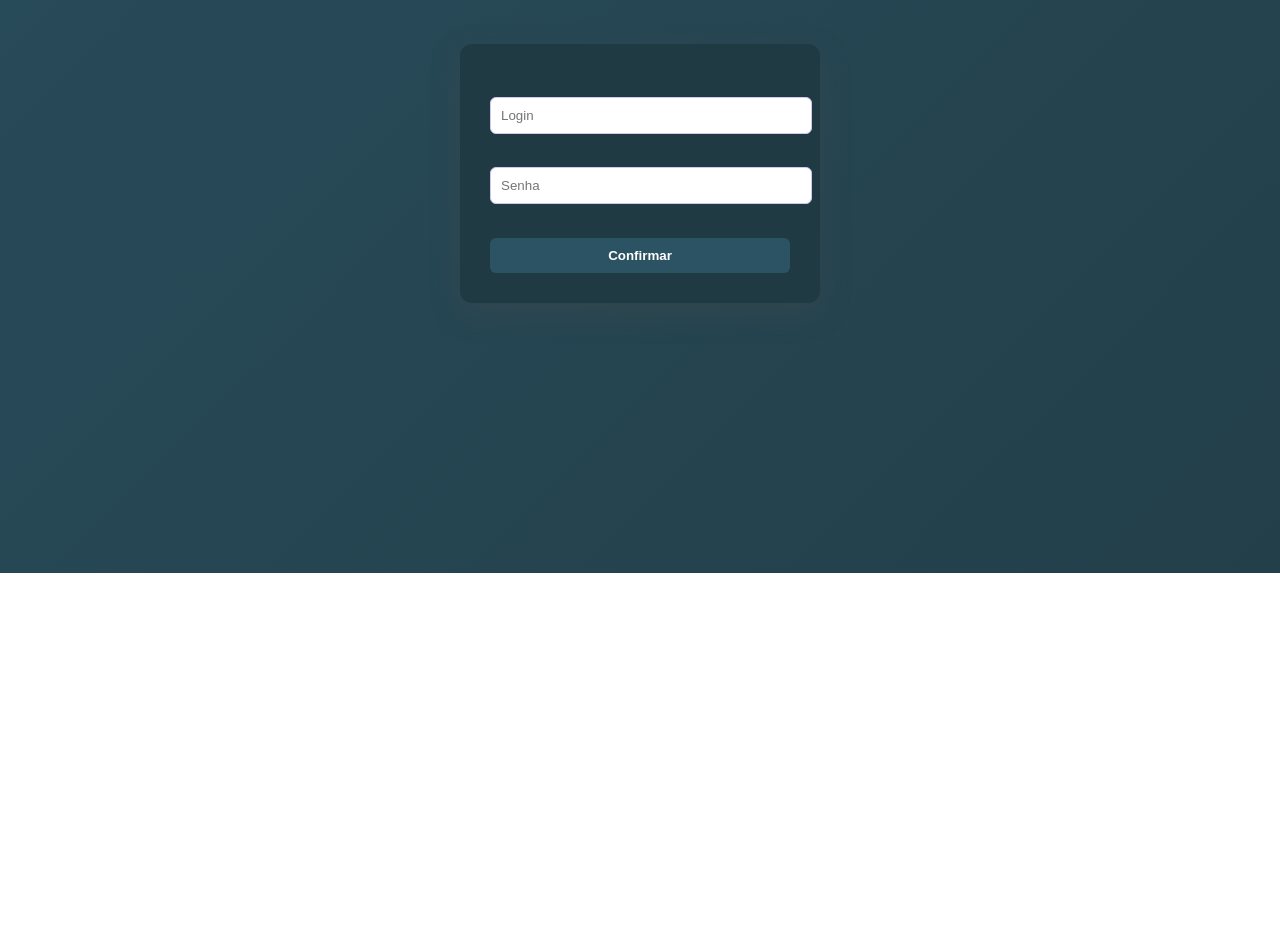
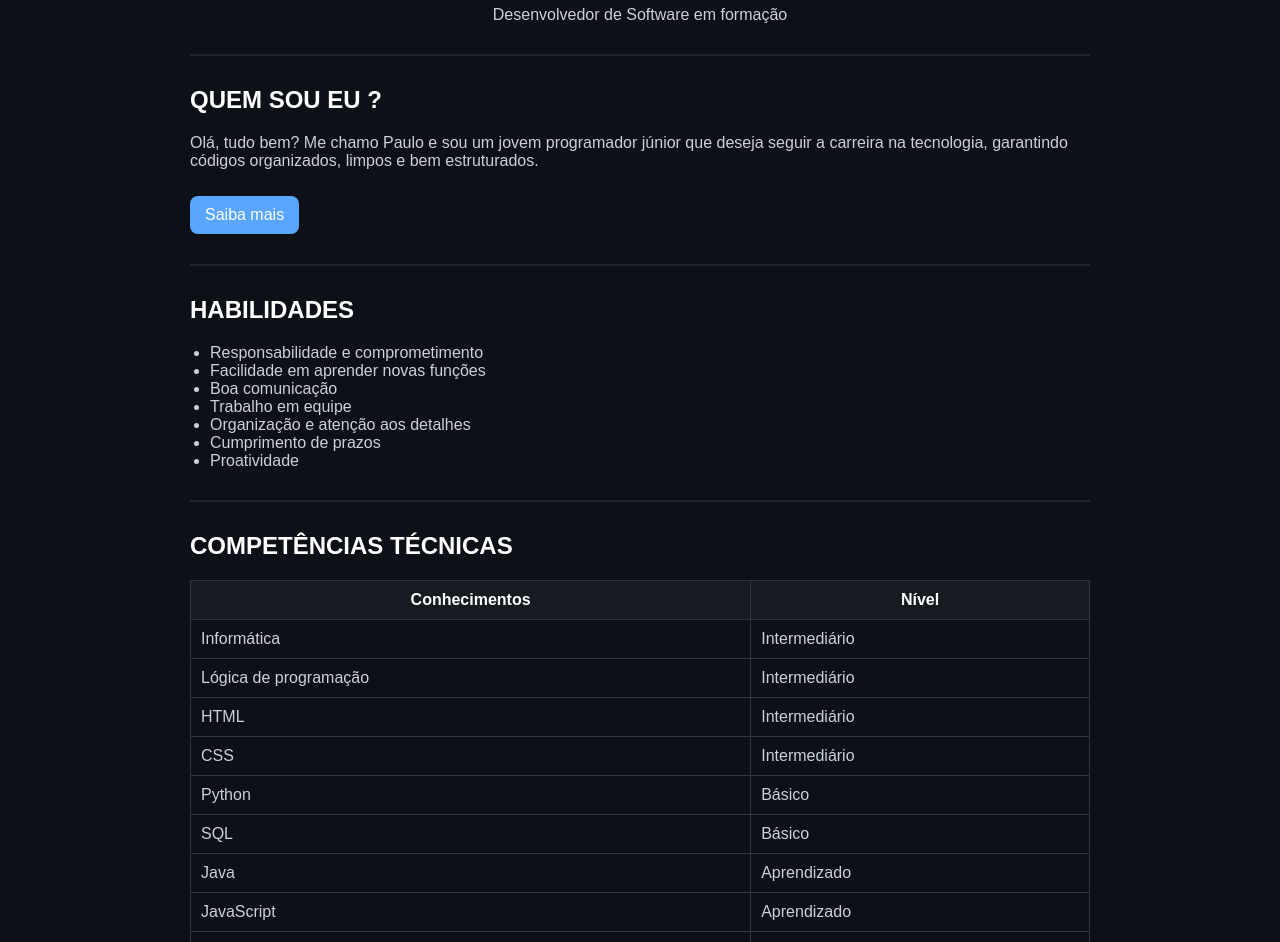
Before and after one commit to phsantos06/phsantos06.github.io, a plain HTML site: page index.html in a window 1280 px wide. Shown: the part 227-1169 px from the top of the page. Before the commit the page ends 800 px from the top, so only its background shows below. Drawn offline with Linux system fonts and the light colour scheme.

Commit message:
Add files via upload

```diff
--- a/index.html
+++ b/index.html
@@ -3,69 +3,184 @@
 <head>
     <meta charset="UTF-8">
     <meta name="viewport" content="width=device-width, initial-scale=1.0">
-    <meta name="author" content="Paulo Hnerique">
-    <meta name="descripition" content="Faça o seu loguin">
-    <title>Tela Login</title>
+    <meta name="author" content="Paulo Henrique">
+    <meta name="description" content="Construindo o meu futuro a cada linha.">
+    <title>Meu site</title>
+    <link rel="icon" href="Paulo.jpeg">
     <style>
-        /*Alinhamento*/
         body{
-            margin: 0%;
-            height: 100vh;
-            display: flex;
-            justify-content: center;
-            align-items: center;
-            font-size:50px ;
-            /*Cor de fundo*/
-            background: linear-gradient(-45deg, #0f2027, #203a43,#2c5364);
-            background-size:400% 400%;
-            animation: gradient 5s ease infinite;
+            margin:0;
+            font-family: 'Poppins', sans-serif;
+            background-color:#0D1117;
+            color:#C9D1D9;
         }
-        /*Animação*/
-         @keyframes gradient{
-            0%{background-position: 0% 50%;}
-            50%{background-position: 100% 50%;}
-            100%{background-position: 0% 50%;}
+
+        .container{
+            max-width: 900px;
+            margin: auto;
+            padding: 20px;
         }
-        /*Bordas*/
-       button{
-    width: 100%;
-    padding: 10px;
-    border: none;
-    border-radius: 6px;
-    background: #2c5364;
-    color: white;
-    font-weight: bold;
-    cursor: pointer;
-    transition: 0.3s;
-}
 
-button:hover{
-    background: #203a43;
-}
-form{
-    background: #203a43;
-    padding: 30px;
-    border-radius: 12px;
-    box-shadow: 0 10px 30px rgba(79, 77, 77, 0.3);
-    width: 300px;
-}
-input{
-    width: 100%;
-    padding: 10px;
-    margin: 10px 0;
-    border-radius: 6px;
-    border: 1px solid #d0c6f3;
-}
+        h1,h2,h3,h4,h5,h6{
+            color: white;
+        }
+
+        hr{
+            border: 1px solid #21262D;
+            margin: 30px 0;
+        }
+
+        /* FOTO */
+        .foto{
+            text-align: center;
+        }
+
+        .foto img{
+            width:120px;
+            border-radius:50%;
+            border:3px solid #58A6FF;
+        }
+
+        /* BOTÕES */
+        .btn{
+            display:inline-block;
+            background:#58A6FF;
+            color:white;
+            padding:10px 15px;
+            border-radius:8px;
+            text-decoration:none;
+            margin-top:10px;
+            transition:0.3s;
+        }
+
+        .btn:hover{
+            background:#1F6FEB;
+            transform: translateY(-2px);
+        }
+
+        ul{
+            padding-left:20px;
+        }
+
+        table{
+            width:100%;
+            border-collapse: collapse;
+            margin-top:10px;
+        }
+
+        th, td{
+            border:1px solid #30363D;
+            padding:10px;
+        }
+
+        th{
+            background:#161B22;
+            color:white;
+        }
+
+        .contatos a{
+            display:block;
+            margin-bottom:10px;
+        }
     </style>
 </head>
 <body>
-    <!--Login e senha-->
-    <form>
-        <label></label>
-  <input type="text" name="Login" placeholder="Login" required>
-  <label></label>
-  <input type="password" name="senha " placeholder="Senha" required>
-  <button type="submit">Confirmar</button>
-    </form>
+    <div class="container">
+
+    <!-- SOBRE -->
+    <div class="foto">
+        <img src="Paulo.jpeg" alt="Minha foto">
+        <h1>Paulo Henrique</h1>
+        <p>Desenvolvedor de Software em formação</p>
+    </div>
+
+    <hr>
+
+    <h2>QUEM SOU EU ?</h2>
+    <p>
+        Olá, tudo bem? Me chamo Paulo e sou um jovem programador júnior que deseja seguir a carreira
+        na tecnologia, garantindo códigos organizados, limpos e bem estruturados.
+    </p>
+
+    <a href="sobre.html" class="btn">Saiba mais</a>
+
+    <hr>
+
+    <!-- HABILIDADES -->
+    <h2>HABILIDADES</h2>
+    <ul>
+        <li>Responsabilidade e comprometimento</li>
+        <li>Facilidade em aprender novas funções</li>
+        <li>Boa comunicação</li>
+        <li>Trabalho em equipe</li>
+        <li>Organização e atenção aos detalhes</li>
+        <li>Cumprimento de prazos</li>
+        <li>Proatividade</li>
+    </ul>
+
+    <hr>
+
+    <!-- COMPETÊNCIAS -->
+    <h2>COMPETÊNCIAS TÉCNICAS</h2>
+    <table>
+        <tr>
+            <th>Conhecimentos</th>
+            <th>Nível</th>
+        </tr>
+        <tr><td>Informática</td><td>Intermediário</td></tr>
+        <tr><td>Lógica de programação</td><td>Intermediário</td></tr>
+        <tr><td>HTML</td><td>Intermediário</td></tr>
+        <tr><td>CSS</td><td>Intermediário</td></tr>
+        <tr><td>Python</td><td>Básico</td></tr>
+        <tr><td>SQL</td><td>Básico</td></tr>
+        <tr><td>Java</td><td>Aprendizado</td></tr>
+        <tr><td>JavaScript</td><td>Aprendizado</td></tr>
+        <tr><td>Inglês</td><td>Aprendizado</td></tr>
+    </table>
+
+    <hr>
+
+    <!-- OBJETIVO -->
+    <h2>OBJETIVO PROFISSIONAL</h2>
+    <p>
+        Busco uma oportunidade na área de Tecnologia da Informação para desenvolver minhas
+        habilidades em programação, adquirir experiência prática e crescer profissionalmente.
+        Quero contribuir com dedicação, responsabilidade e vontade de aprender.
+    </p>
+
+    <hr>
+
+    <!-- FORMAÇÃO -->
+    <h2>FORMAÇÃO ACADÊMICA</h2>
+    <p>
+        Ensino Médio Técnico concluído com formação voltada para tecnologia,
+        estudos em Lógica de programação, SQL, Python, HTML e CSS.
+    </p>
+    <p>
+        Cursando Bacharelado em Engenharia de Software.
+    </p>
+
+    <hr>
+
+    <!-- CURSOS -->
+    <h2>CURSOS</h2>
+    <ul>
+        <li>Programação em Python</li>
+        <li>Desenvolvimento Web com HTML e CSS</li>
+        <li>Banco de Dados e SQL</li>
+        <li>Lógica de Programação</li>
+        <li>Inglês em andamento</li>
+    </ul>
+
+    <hr>
+
+    <!-- CONTATOS -->
+    <h2>CONTATOS</h2>
+    <div class="contatos">
+        <a class="btn" href="https://wa.me/qr/KVSFGG4ZMP55C1" target="_blank">WhatsApp</a>
+        <a class="btn" href="mailto:ph294420@gmail.com" target="_blank">E-mail</a>
+        <a class="btn" href="https://www.linkedin.com/in/paulo-henrique-33453b2a4" target="_blank">LinkedIn</a>
+    </div>
+</div>
 </body>
 </html>
```
